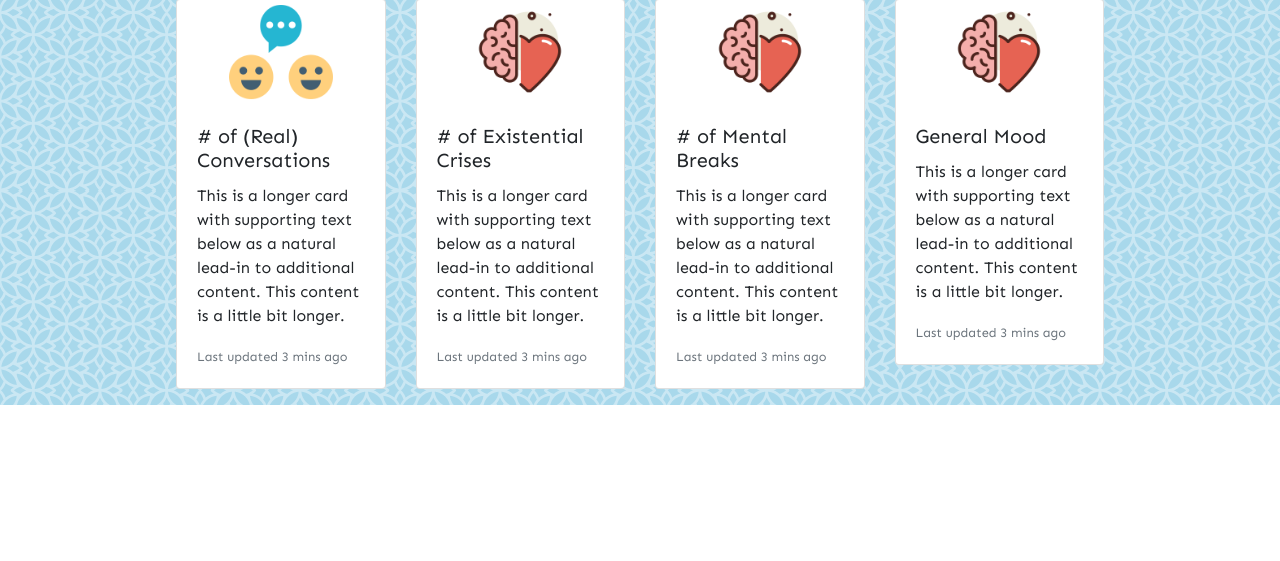
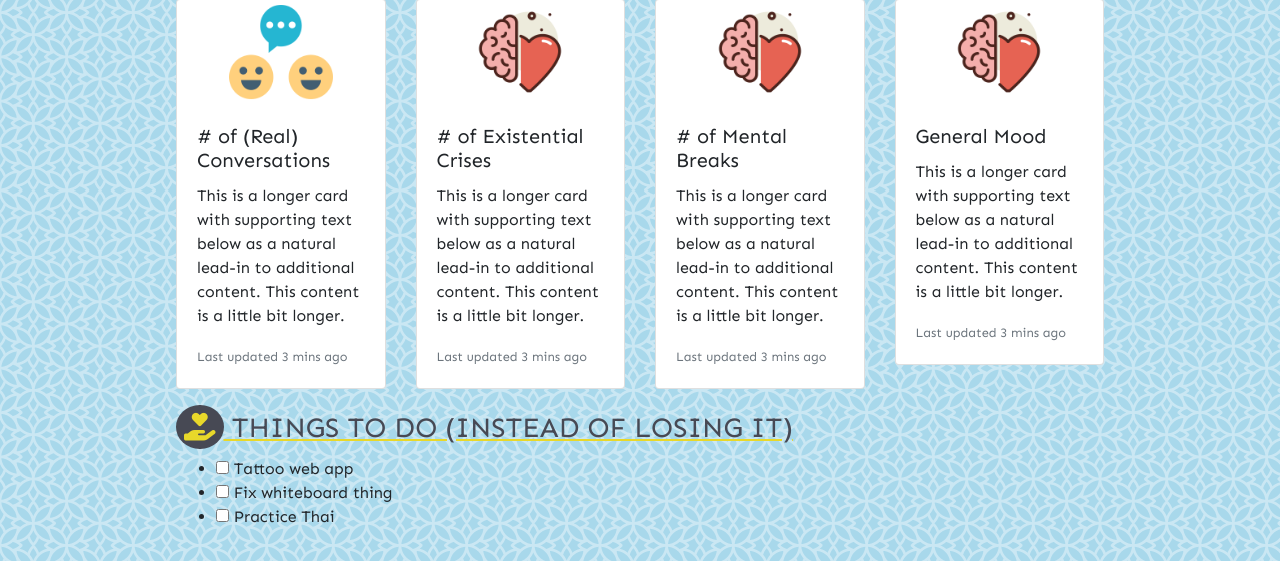
Before and after one commit to psittikul/quarantine-keeper, a PHP site: page / in a window 1280 px wide. Shown: the part 609-1170 px from the top of the page. Before the commit the page ends 1014 px from the top, so only its background shows below. Run offline with PHP 8.4, Linux system fonts and the light colour scheme; some libraries are stand-ins or nearby versions; some web fonts are replaced.

Commit message:
Added other sections

```diff
--- a/index.php
+++ b/index.php
@@ -51,7 +51,7 @@
         <div id="contentBody">
             <div class="row section-header">
                 <div class="col-sm">
-                    <h3 class="section-title">
+                    <h3 class="section-title" id="physical">
                         <i class="fas fa-heartbeat"></i> Physical Health
                     </h3>
                 </div>
@@ -100,7 +100,7 @@
             </div>
             <div class="row section-header">
                 <div class="col-sm">
-                    <h3 class="section-title"><i class="fas fa-hand-holding-heart"></i> Mental Health</h3>
+                    <h3 class="section-title" id="mental"><i class="fas fa-hand-holding-heart"></i> Mental Health</h3>
                 </div>
             </div>
             <div class="row section-row">
@@ -145,6 +145,32 @@
                     </div>
                 </div>
             </div>
+
+            <!-- Activity Section -->
+            <div class="row section-header">
+                <div class="col-sm">
+                    <h3 class="section-title" id="todo"><i class="fas fa-hand-holding-heart"></i> Things To Do (Instead of Losing It)</h3>
+                </div>
+            </div>
+            <div class="row section-row">
+                <div class="col-sm-4">
+                    <ul class="todo-list">
+                        <li>
+                            <input type="checkbox"> Tattoo web app
+                        </li>
+                        <li>
+                            <input type="checkbox"> Fix whiteboard thing
+                        </li>
+                        <li><input type="checkbox"> Practice Thai</li>
+                    </ul>
+                </div>
+                <div class="col-sm-4">
+
+                </div>
+                <div class="col-sm-4">
+
+                </div>
+            </div>
         </div>
     </div>
     <script src="https://kit.fontawesome.com/8819ef24c8.js" crossorigin="anonymous"></script>
```
